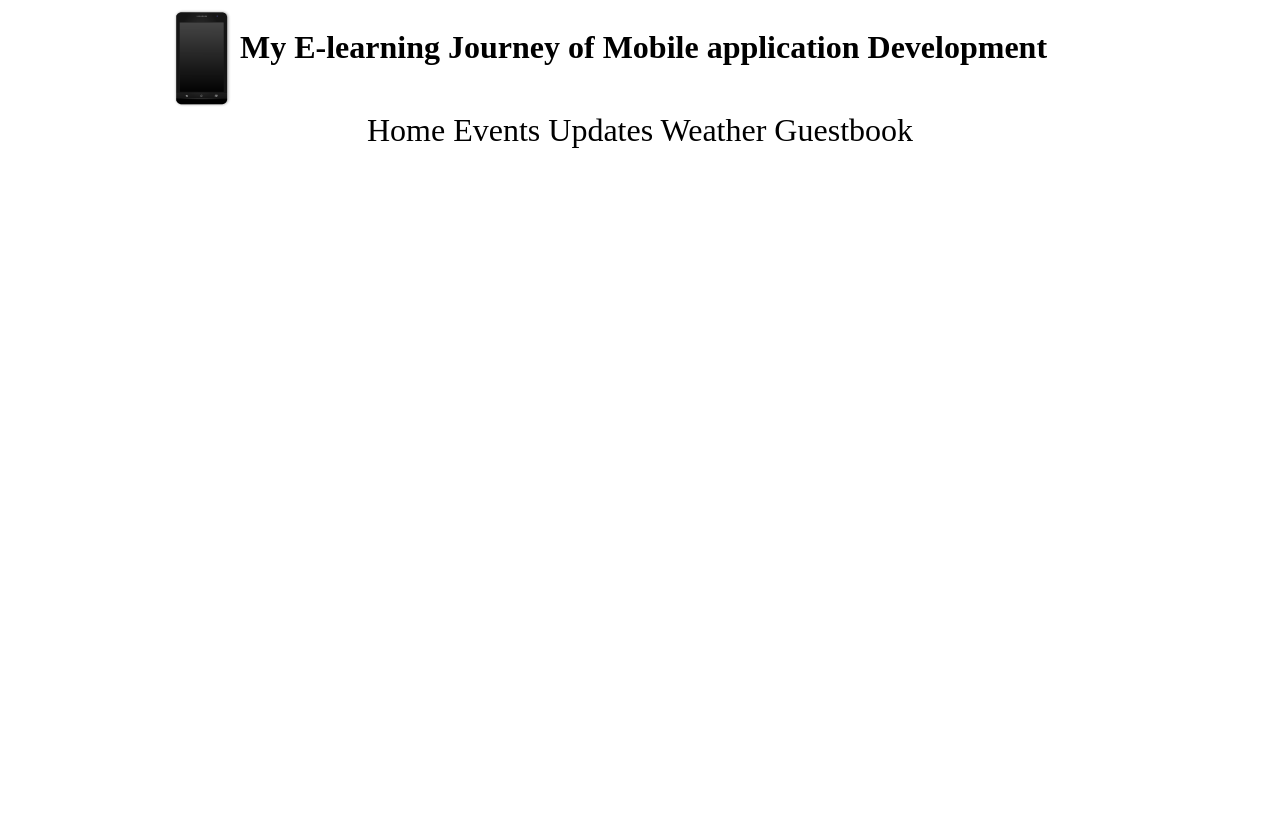
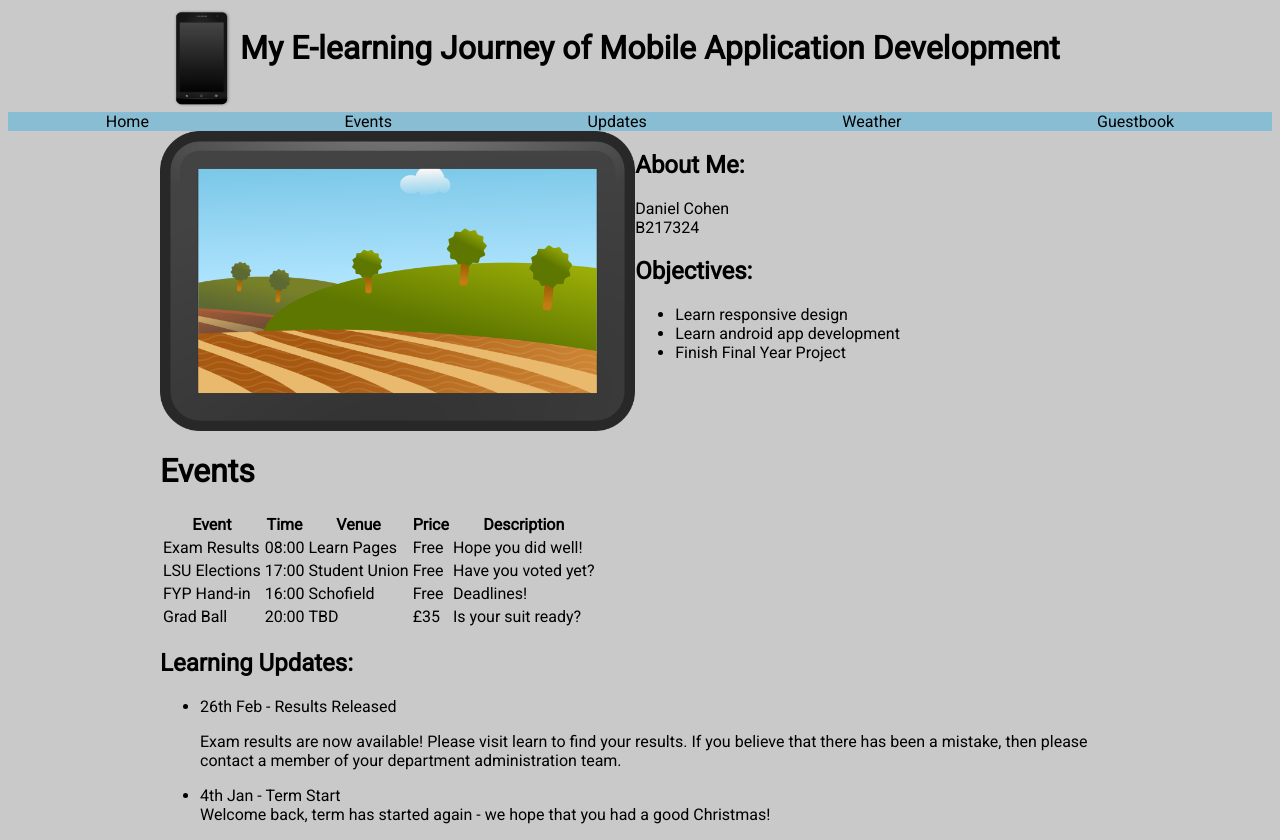
Before and after one commit to faemir/mobilecw, a plain HTML site: page index.htm in a window 1280 px wide. Before the commit the page ends 800 px from the top, so only its background shows below. Drawn offline with Linux system fonts and the light colour scheme.

Commit message:
overall basic layout, large image

```diff
--- a/index.htm
+++ b/index.htm
@@ -4,19 +4,90 @@
   <meta charset="utf-8" />
   <script language="javascript" src="functs.js" type="text/javascript"></script>
   <link href="styles.css" rel="stylesheet" type="text/css">
+  <link href='https://fonts.googleapis.com/css?family=Roboto' rel='stylesheet' type='text/css'>
 </head>
 <body>
   <header>
-    <a href=""><img id="logo" src="images/logo.png" at="main logo" width="80" height="100" /></a>
-    <h1>My E-learning Journey of Mobile application Development</h1>
+    <a href=""><img id="logo" src="images/logo.png" alt="main logo" width="80" height="100" /></a>
+    <h1>My E-learning Journey of Mobile Application Development</h1>
 </header>
-  <div id="menu">
+
     <nav>
-    Home Events Updates Weather Guestbook
+     <ul id="menulist">
+    <li><a href= "">Home</a></li>
+    <li><a href= "">Events</a></li>
+    <li><a href= "">Updates</a></li>
+    <li><a href= "">Weather</a></li>
+    <li><a href= "guestbook.htm">Guestbook</a></li>
+     </ul>
     </nav>
+
+  <div id="details">
+    <img id="largeimg" src="images/largeimg.png" alt="brief case" />
+    <div id="meobj">
+      <h2>About Me:</h2>
+        <p>
+          Daniel Cohen <br />
+          B217324
+        </p>
+      <h2>Objectives:</h2>
+      <ul>
+        <li>Learn responsive design</li>
+        <li>Learn android app development</li>
+        <li>Finish Final Year Project</li>
+      </ul>
+    </div>
   </div>
-  <div id="details"></div>
-  <div id="events"></div>
-  <div id="updates"></div>
+  <div id="events">
+    <h1>Events</h1>
+<table class="eventsTable">
+  <tr>
+    <th>Event</th>
+    <th>Time</th>
+    <th>Venue</th>
+    <th>Price</th>
+    <th>Description</th>
+  </tr>
+  <tr>
+    <td data-th="Event">Exam Results</td>
+    <td data-th="Time">08:00</td>
+    <td data-th="Venue">Learn Pages</td>
+    <td data-th="Price">Free</td>
+    <td data-th="Description">Hope you did well!</td>
+  </tr>
+  <tr>
+    <td data-th="Event">LSU Elections</td>
+    <td data-th="Time">17:00</td>
+    <td data-th="Venue">Student Union</td>
+    <td data-th="Price">Free</td>
+    <td data-th="Description">Have you voted yet?</td>
+  </tr>
+  <tr>
+    <td data-th="Event">FYP Hand-in</td>
+    <td data-th="Time">16:00</td>
+    <td data-th="Venue">Schofield</td>
+    <td data-th="Price">Free</td>
+    <td data-th="Description">Deadlines!</td>
+  </tr>
+  <tr>
+    <td data-th="Event">Grad Ball</td>
+    <td data-th="Time">20:00</td>
+    <td data-th="Venue">TBD</td>
+    <td data-th="Price">£35</td>
+    <td data-th="Description">Is your suit ready?</td>
+  </tr>
+</table>
+  </div>
+  <div id="updates">
+    <h2>Learning Updates:</h2>
+    <ul>
+      <li>26th Feb - Results Released</li>
+      <p> Exam results are now available! Please visit learn to find your results.
+      If you believe that there has been a mistake, then please contact a member
+      of your department administration team.</p>
+      <li>4th Jan - Term Start</li>
+      Welcome back, term has started again - we hope that you had a good Christmas!
+    </ul>
+  </div>
 </body>
 </html>
--- a/styles.css
+++ b/styles.css
@@ -1,9 +1,9 @@
 #temp {
   width: 100%;
-  	min-width:350px;
+  min-width:350px;
   max-width: 900px;
   margin: 0 auto;
-  display: block;
+  display: flex;
   flex-wrap: wrap;
 }
 
@@ -12,21 +12,83 @@
   height="100";
 }
 
+body {
+  background-color: #C9C9C9;
+}
+
 header {
-  display: block;
+  font-family: 'Roboto', sans-serif;
+  display: flex;
   width: 100%;
-	min-width:350px;
 	max-width:960px;
 	margin: 0 auto;
-  display:flex;
 	flex-wrap:wrap;
 }
 
 nav {
-  display: inline-block;
-  font-size: xx-large;
+  background-color: #89bdd3;
+  text-align: center;
+  z-index: 9999;
 }
 
-#menu {
-  text-align: center;
+nav ul {
+  margin: 0;
+  padding: 0;
+  display: flex;
+  flex-flow: row wrap;
+
 }
+
+nav ul li {
+  list-style: none;
+  position: relative;
+  flex: 1 0 auto;
+}
+
+nav ul li a {
+  text-decoration: none;
+  font-family: 'Roboto', sans-serif;
+  color: #000;
+  display: block;
+}
+
+nav ul li:hover {
+  background-color: #9ad3de;
+}
+
+#largeimg {
+  width: auto;
+ height: 300px;
+}
+
+#imgh {
+}
+
+#meobj {
+
+}
+
+#details {
+  font-family: 'Roboto', sans-serif;
+  display: flex;
+  width: 100%;
+  max-width:960px;
+  margin: 0 auto;
+  flex-wrap:wrap;
+}
+
+#events {
+  font-family: 'Roboto', sans-serif;
+  width: 100%;
+  flex-wrap:wrap;
+  margin: 0 auto;
+  max-width:960px;
+}
+
+#updates {
+  font-family: 'Roboto', sans-serif;
+  width: 100%;
+  flex-wrap:wrap;
+  margin: 0 auto;
+  max-width:960px;
+}
```
Also changed, not shown: images/case.png (added), images/largeimg.png (added).
